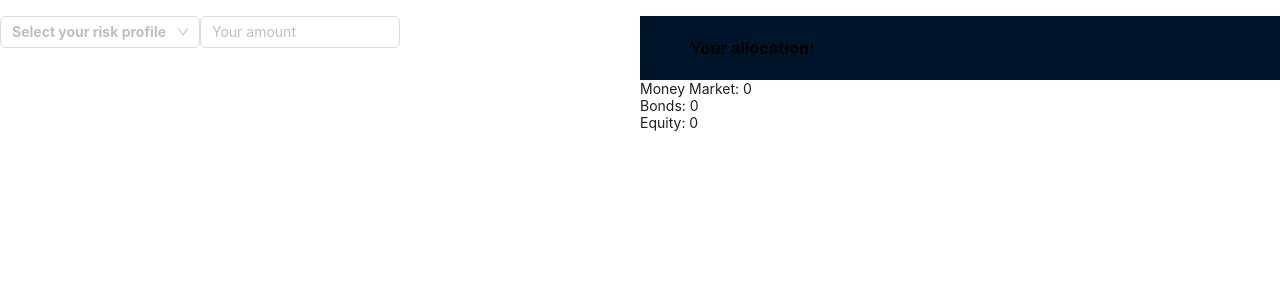
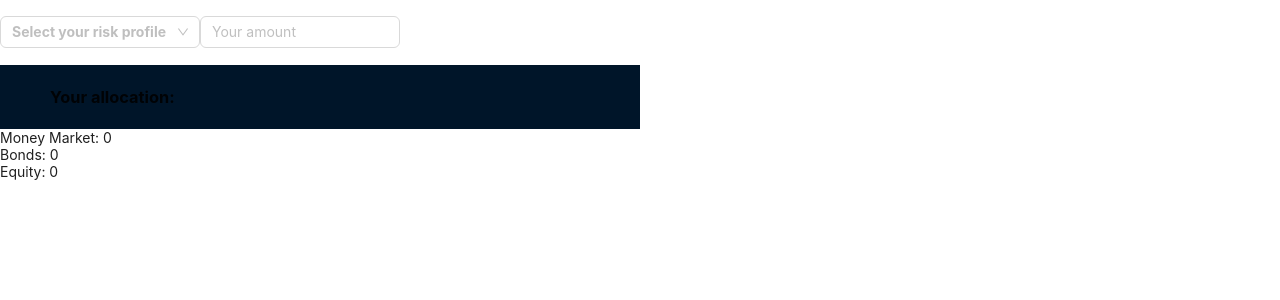
Before and after one commit to abdarafi/dca-calc, a React (Create React App) app: page / in a window 1280 px wide. Shown: the top 300 px of the page. Built offline with nearby package versions, Linux system fonts and the light colour scheme.

Commit message:
put it vertically

```diff
--- a/src/App.js
+++ b/src/App.js
@@ -102,8 +102,6 @@ const Calculator = () => {
               />
             </Tooltip>
           </h3>
-        </Col>
-        <Col span={12}>
           <Result inputValue={value} profile={risks[risk]} />
         </Col>
       </Row>
```
